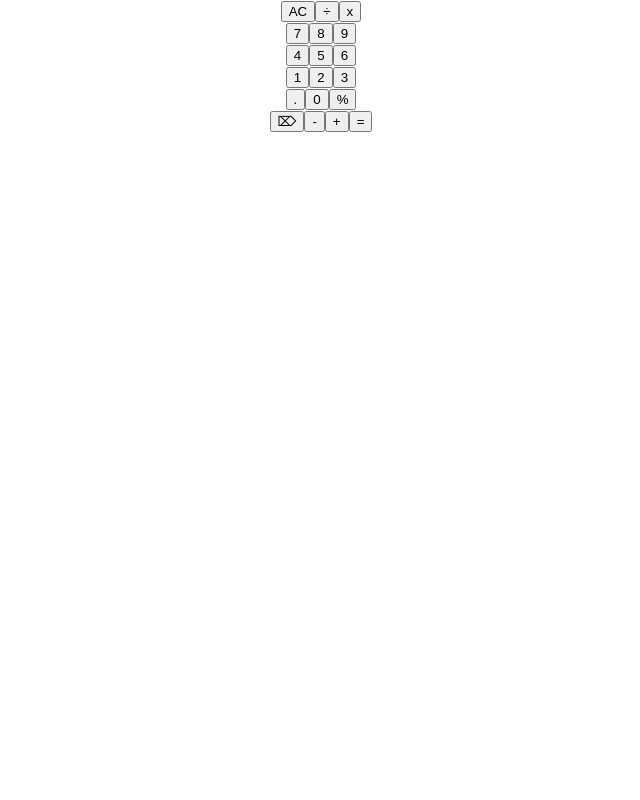
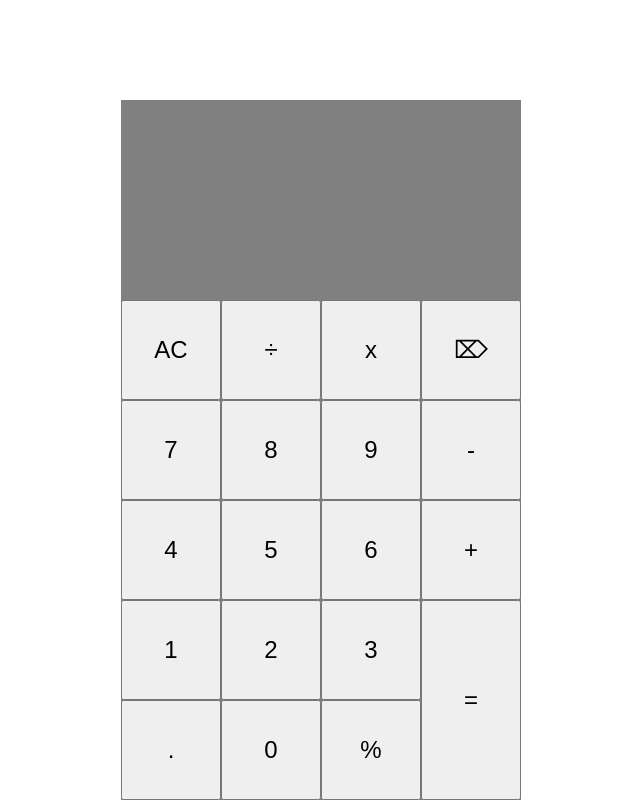
Before and after one commit to york-june-ets/kgeorge-react-calculator, a React (Create React App) app: page / in a window 1280 px wide. Shown: the whole page, without its empty margins (319-959 px from the left). Built offline with nearby package versions, Linux system fonts and the light colour scheme.

Commit message:
creating calculator layout in new calculator css file and renaming invalid button ids

```diff
--- /dev/null
+++ b/src/Calculator.css
@@ -0,0 +1,36 @@
+#calculator {
+    width: 400px;
+    margin: auto;
+    margin-top: 100px;
+    background-color: grey;
+}
+
+#screen {
+    height: 200px;
+}
+
+#buttons {
+    display: flex;
+    flex-flow: row nowrap;
+}
+
+#buttons-grid {
+    flex-basis: 75%;
+}
+
+button {
+    width: 100px;
+    height: 100px;
+    font-size: 24px;
+
+}
+
+#buttons-sidebar {
+    flex-basis: 25%;
+    display: flex;
+    flex-direction: column;
+}
+
+#equals {
+    height: 200px;
+}
--- a/src/Calculator.tsx
+++ b/src/Calculator.tsx
@@ -1,4 +1,5 @@
 import React, {useState} from 'react'
+import './Calculator.css';
 
 function Calculator() {
     const [formula, setFormula] = useState<string>('');
@@ -35,31 +36,31 @@ function Calculator() {
                         <button id="multiply" onClick={() => addToFormula("*")}>x</button>
                     </div>
                     <div className="buttons-row">
-                        <button id="7" onClick={() => addToFormula("7")}>7</button>
-                        <button id="8" onClick={() => addToFormula("8")}>8</button>
-                        <button id="9" onClick={() => addToFormula("9")}>9</button>
+                        <button id="seven" onClick={() => addToFormula("7")}>7</button>
+                        <button id="eight" onClick={() => addToFormula("8")}>8</button>
+                        <button id="nine" onClick={() => addToFormula("9")}>9</button>
                     </div>
                     <div className="buttons-row">
-                        <button id="4" onClick={() => addToFormula("4")}>4</button>
-                        <button id="5" onClick={() => addToFormula("5")}>5</button>
-                        <button id="6" onClick={() => addToFormula("6")}>6</button>
+                        <button id="four" onClick={() => addToFormula("4")}>4</button>
+                        <button id="five" onClick={() => addToFormula("5")}>5</button>
+                        <button id="six" onClick={() => addToFormula("6")}>6</button>
                     </div>
                     <div className="buttons-row">
-                        <button id="1" onClick={() => addToFormula("1")}>1</button>
-                        <button id="2" onClick={() => addToFormula("2")}>2</button>
-                        <button id="3" onClick={() => addToFormula("3")}>3</button>
+                        <button id="one" onClick={() => addToFormula("1")}>1</button>
+                        <button id="two" onClick={() => addToFormula("2")}>2</button>
+                        <button id="three" onClick={() => addToFormula("3")}>3</button>
                     </div>
                     <div className="buttons-row">
-                        <button id="." onClick={() => addToFormula(".")}>.</button>
-                        <button id="0" onClick={() => addToFormula("0")}>0</button>
-                        <button id="%" onClick={() => addToFormula("%")}>%</button>
+                        <button id="decimal" onClick={() => addToFormula(".")}>.</button>
+                        <button id="zero" onClick={() => addToFormula("0")}>0</button>
+                        <button id="mod" onClick={() => addToFormula("%")}>%</button>
                     </div>
                 </div>
                 <div id="buttons-sidebar">
                     <button id="delete" onClick={backspace}>&#x2326;</button>
-                    <button id="-" onClick={() => addToFormula("-")}>-</button>
-                    <button id="+" onClick={() => addToFormula("+")}>+</button>
-                    <button id="=" onClick={calculate}>=</button>
+                    <button id="minus" onClick={() => addToFormula("-")}>-</button>
+                    <button id="plus" onClick={() => addToFormula("+")}>+</button>
+                    <button id="equals" onClick={calculate}>=</button>
                 </div>
             </div>
         </div>
```
